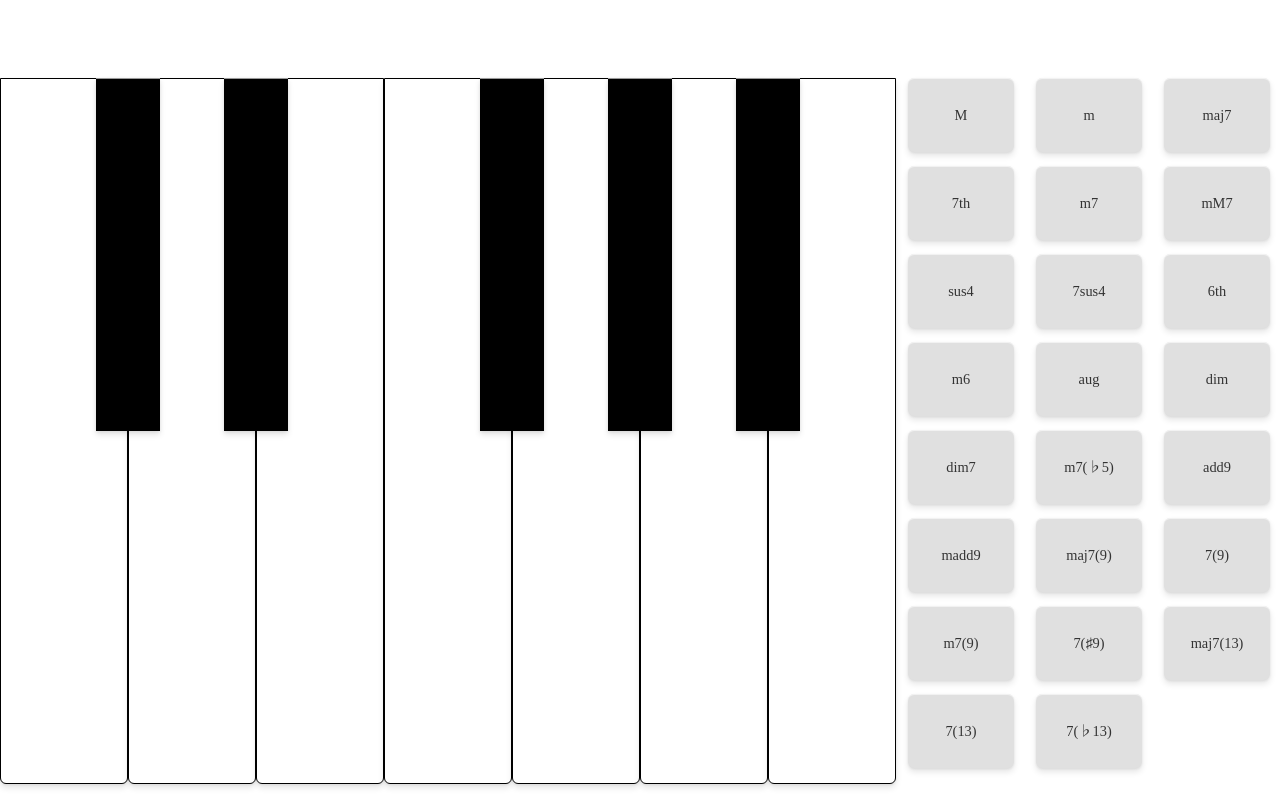
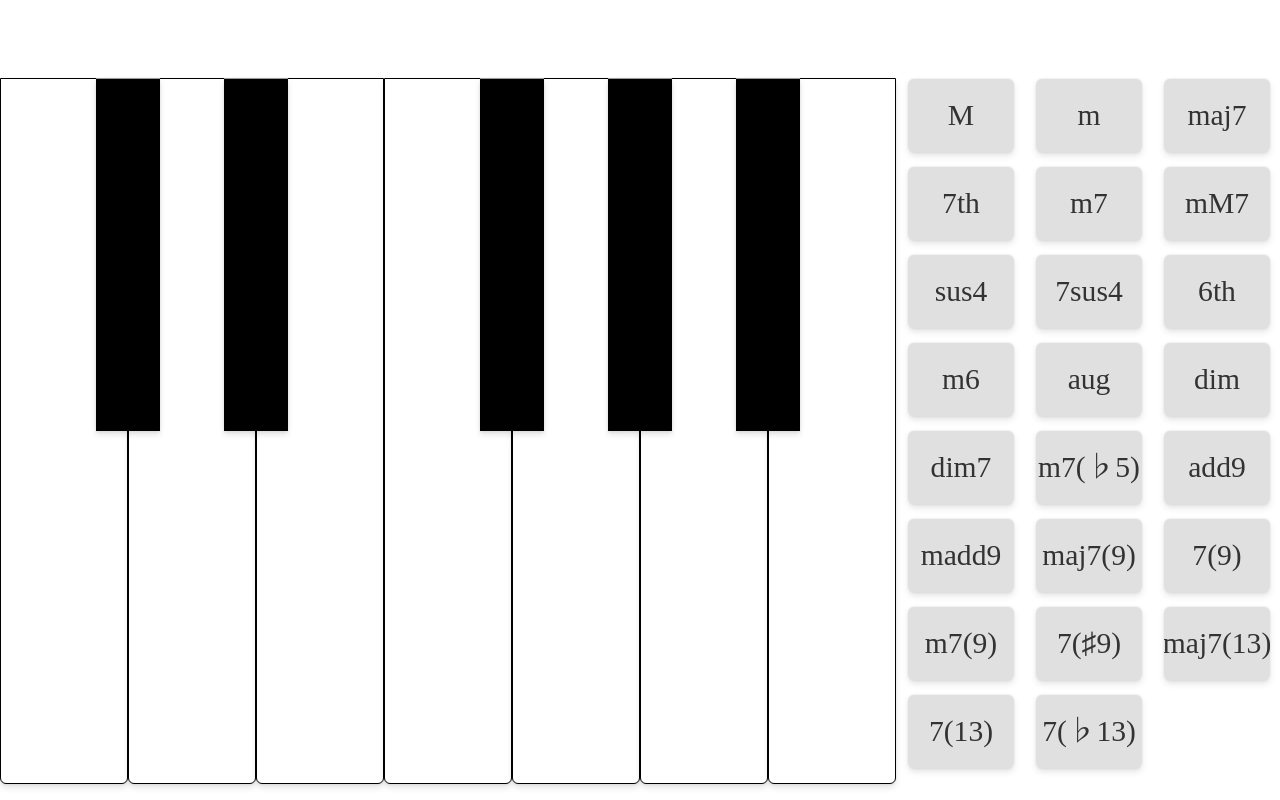
Before and after one commit to mimitasky/mimitasky.github.io, a plain HTML site: page index.html in a window 1280 px wide. Both pictures are taken after a click on the button "OK". Drawn offline with Linux system fonts and the light colour scheme.

Commit message:
Update index.html
Chord font size change

```diff
--- a/index.html
+++ b/index.html
@@ -166,6 +166,7 @@
           e.style.textAlign = 'center';
           e.innerHTML = chordName[i - 1].replace('none', '');
           e.classList.add('rotated-text');
+          e.style.fontSize = Math.min(e.offsetWidth, e.offsetHeight) * 0.3 + 'px';
         }
       }
       else {
@@ -233,6 +234,7 @@
 
           e.classList.remove('rotated-text');
           e.innerHTML = chordName[i - 1];
+          e.style.fontSize = Math.min(e.offsetWidth, e.offsetHeight) * 0.4 + 'px';
         }
 
         var wHeight = keyBoxHeight;
@@ -401,11 +403,16 @@
       padding: 2px 2px;
       border: none;
       border-radius: 6px;
-      font-size: 90%;
+      font-size: initial;
+      overflow: hidden;
       box-shadow:
         inset 0 1px 0 rgba(255, 255, 255, 0.6),
         0 4px 6px rgba(0, 0, 0, 0.1),
         0 1px 3px rgba(0, 0, 0, 0.08);
+      display: flex;
+      align-items: center;
+      justify-content: center;
+      text-align: center;
     }
 
     .white-key {
@@ -451,6 +458,7 @@
             function showMain() {
               document.getElementById('start').style.display = 'none';
               document.getElementById('main').style.display = 'block';
+              fncResize();
             }
           </script>
         </td>
```
